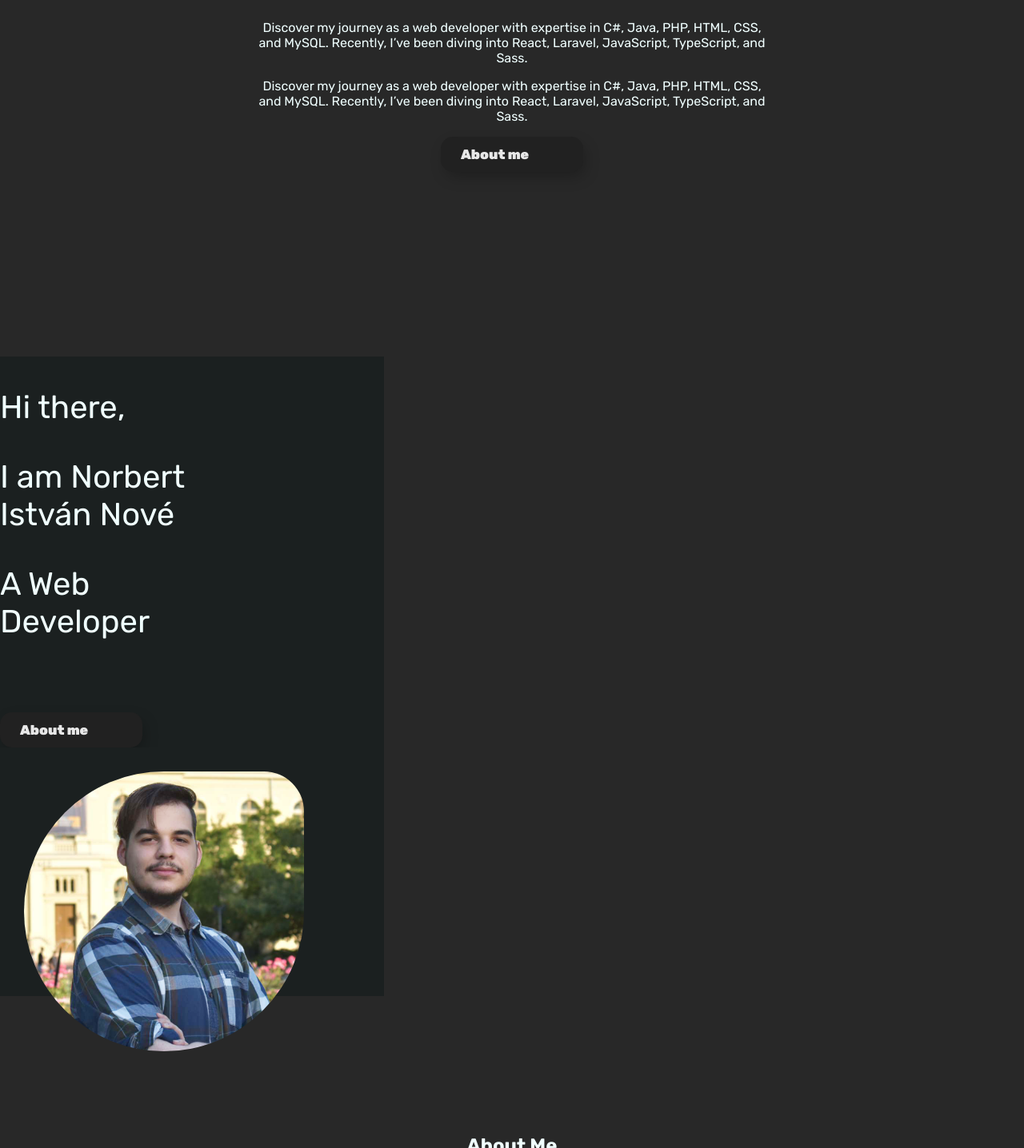
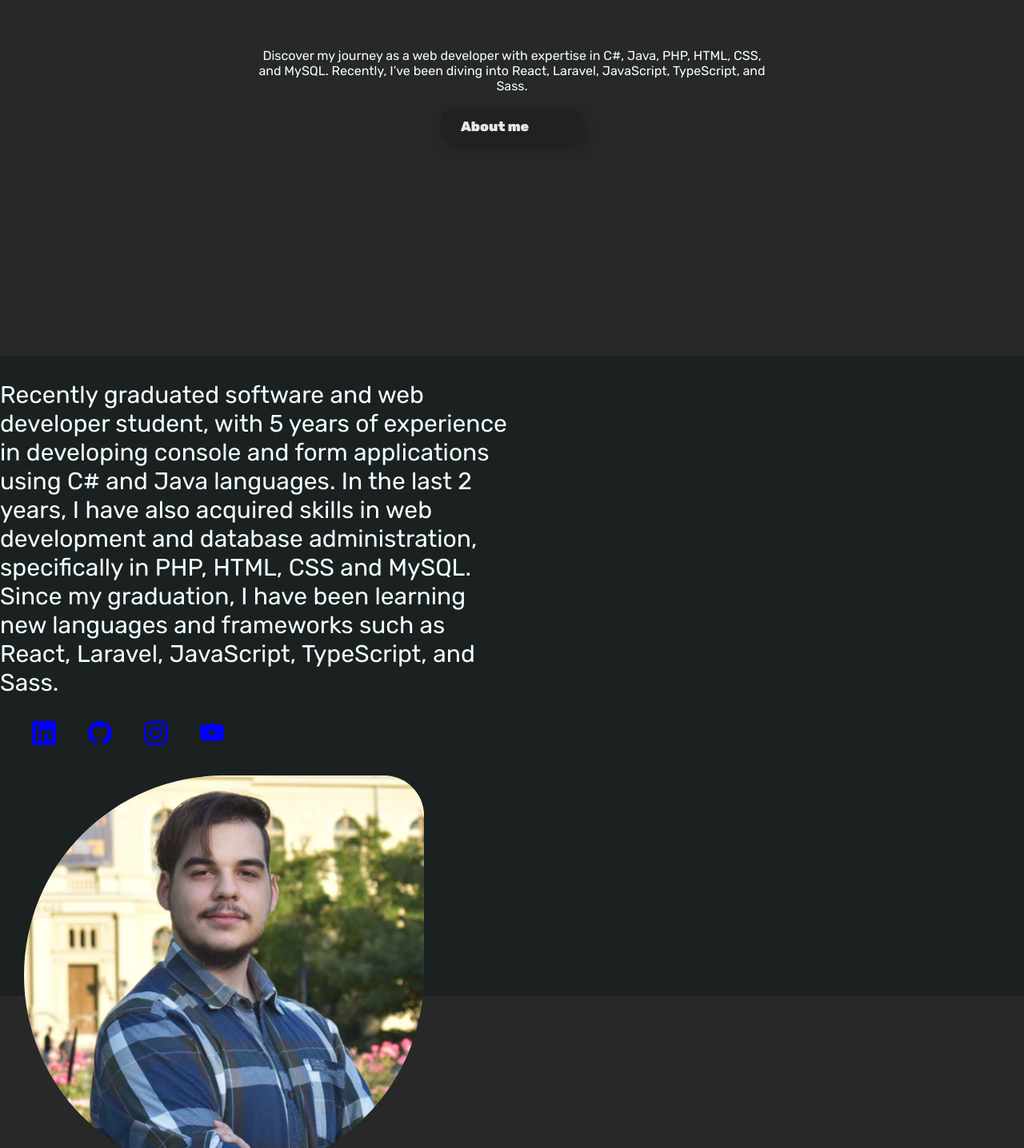
Before and after one commit to Pityuwarrior/Portfolio, a React (Vite) app: page / in a window 1280 px wide. Shown: the part 354-1790 px from the top of the page at 80% size. Built offline with nearby package versions, Linux system fonts and the light colour scheme.

Commit message:
24.09.24 Finishing Home page and scroll animation.

```diff
--- a/src/assets/scss/About_me.module.scss
+++ b/src/assets/scss/About_me.module.scss
@@ -12,27 +12,15 @@
         display: flex;
         flex-direction: column;
         justify-content: center;
-        font-size: 40px;
+        font-size: 30px;
         width: 50%;
         overflow: hidden;
-
-        .aboutme_greeting{
-        }
-
-        .aboutme_name{
-
-        }
-
-        .aboutme_mytitle{
-
-        }
 
         .aboutme_icon_container{
             display: flex;
             justify-content: space-evenly;
             flex-flow: row nowrap;
             padding-right: 20pc;
-            @include hidden;
 
             .aboutme_icons_item{
                 display: inline-block;
@@ -51,9 +39,10 @@
     .aboutme_right_container{
         display: flex;
         padding: 30px;
+        transition-delay: 200ms;
         .image_aboutme{
-            width: 350px;
-            height: 350px;
+            width: 500px;
+            height: 500px;
             border-radius: 50% 50px 50% 50%;
             border-color: black;
         }
--- a/src/assets/scss/Button.module.scss
+++ b/src/assets/scss/Button.module.scss
@@ -3,6 +3,7 @@
 .button {
   padding: 12px 25px;
   width: 8pc;
+  display: inline-block;
   border: unset;
   border-radius: 15px;
   color: #e8e8e8;
@@ -14,7 +15,7 @@
   -webkit-box-shadow: 4px 8px 19px -3px rgba(0,0,0,0.27);
   box-shadow: 4px 8px 19px -3px rgba(0,0,0,0.27);
   transition: all 250ms;
-
+  cursor: pointer;
 
   &::before{
   content: "";
--- a/src/assets/scss/Home.module.scss
+++ b/src/assets/scss/Home.module.scss
@@ -22,7 +22,14 @@
         }
         .home_description{
             font-weight: normal;
+            transition-delay: 2s;
+        }
 
-        }
+
+    }
+
+    .home_button{
+        padding-top: 3px;
+        transition-delay: 3s;
     }
 }
--- a/src/assets/style.css
+++ b/src/assets/style.css
@@ -17,16 +17,16 @@ html, body{
     height: 100vh;
 }
 
-.scroll_animation{
+.scroll_animation {
     opacity: 0;
     filter: blur(5);
-    transform: translateX(-100%);
-    transition: all 1;
+    transform: translateX(-50%);
+    transition: all 1s;
 }
 
 
-.show{
-    opacity: 1 !important;
-    filter: blur(0) !important;
-    transform: translate(0) !important;
-}
+  .show {
+    opacity: 1;
+    filter: blur(0);
+    transform: translateX(0);
+  }
--- a/src/components/About_me.tsx
+++ b/src/components/About_me.tsx
@@ -17,10 +17,8 @@ const ButtonProps = { content: "About me", href: "about_me" }
 export function About_me(){
     return(
         <section className = {`${variables.aboutme_section} protfolio_section`} id = "about_me" >
-                <div className = {variables.aboutme_left_container}>
-                    <div className = {`${variables.text_container} scroll_animation`}>
-                        <p className = {variables.aboutme_greeting}>{staticText.title}</p>
-                        <p className = {variables.aboutme_name}>{staticText.description}</p>
+                <div className = {`${variables.aboutme_left_container} scroll_animation`}>
+                    <div className = {variables.text_container}>
                         <p className = {variables.aboutme_mytitle}>{staticText.content}</p>
                     </div>
                     <div className={variables.aboutme_icon_container}>
@@ -32,9 +30,8 @@ export function About_me(){
                         </li>
                         ))}
                     </div>
-                        <ButtonScroll{...ButtonProps}/>
                 </div>
-                <div className = {variables.aboutme_right_container}>
+                <div className = {`${variables.aboutme_right_container} scroll_animation`}>
                     <img className={variables.image_aboutme} src={image} alt="Me.png"/>
                 </div>
         </section>
--- a/src/components/Home.tsx
+++ b/src/components/Home.tsx
@@ -10,10 +10,8 @@ export function Home(){
                 <div className = {variables.text_container}>
                     <p className = {variables.home_greeting}>{staticText.greeting}<span className={variables.home_title}> {staticText.title}</span></p>
                     <p className = {`${variables.home_description} scroll_animation`}>{staticText.description}</p>
-                    <p className = "scroll_animation">{staticText.description}</p>
-
                 </div>
-                <ButtonScroll{...ButtonProps}/>
+                <div className={`${variables.home_button} scroll_animation`}><ButtonScroll{...ButtonProps}/></div>
         </section>
     )
 }
--- a/src/data/contentAboutMe.json
+++ b/src/data/contentAboutMe.json
@@ -1,5 +1,3 @@
 {
-    "title": "Hi there,",
-    "description": "I am Norbert István Nové",
-    "content": "A Web Developer"
+    "content": "Recently graduated software and web developer student, with 5 years of experience in developing console and form applications using C# and Java languages. In the last 2 years, I have also acquired skills in web development and database administration, specifically in PHP, HTML, CSS and MySQL. Since my graduation, I have been learning new languages and frameworks such as React, Laravel, JavaScript, TypeScript, and Sass."
 }
```
